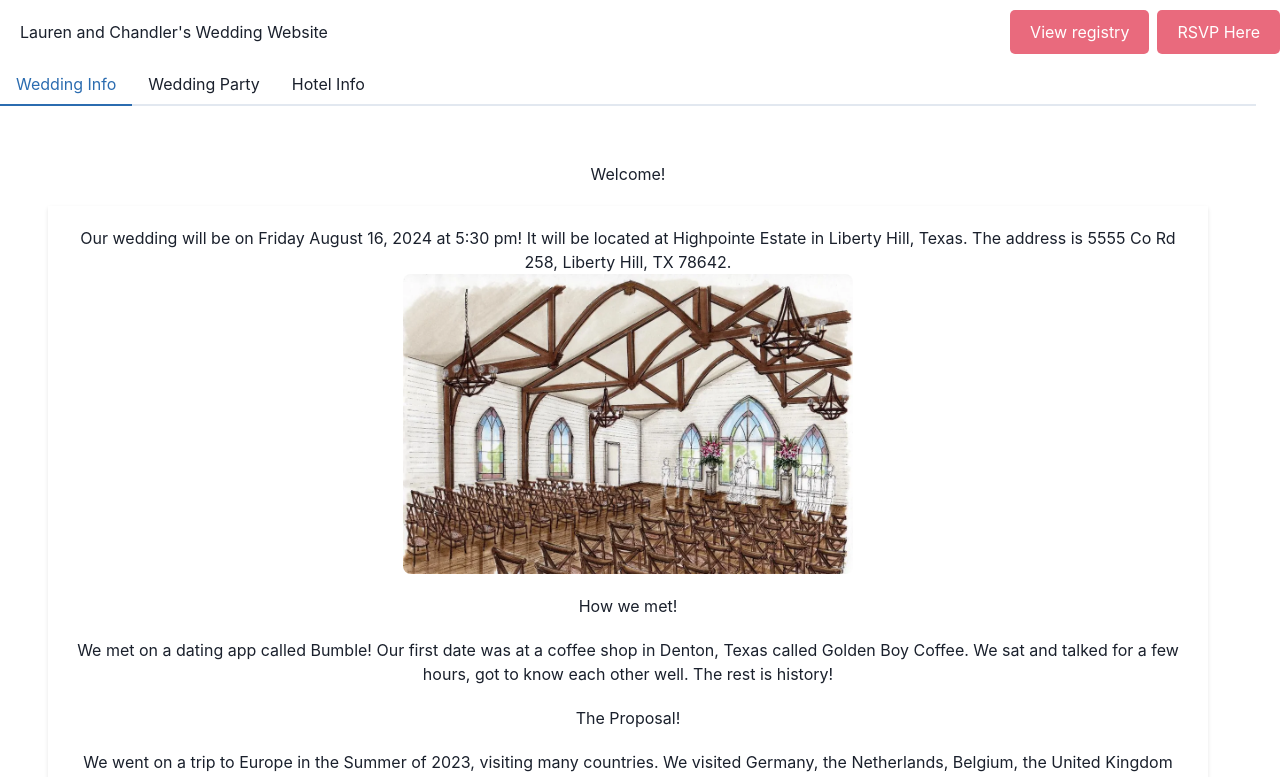
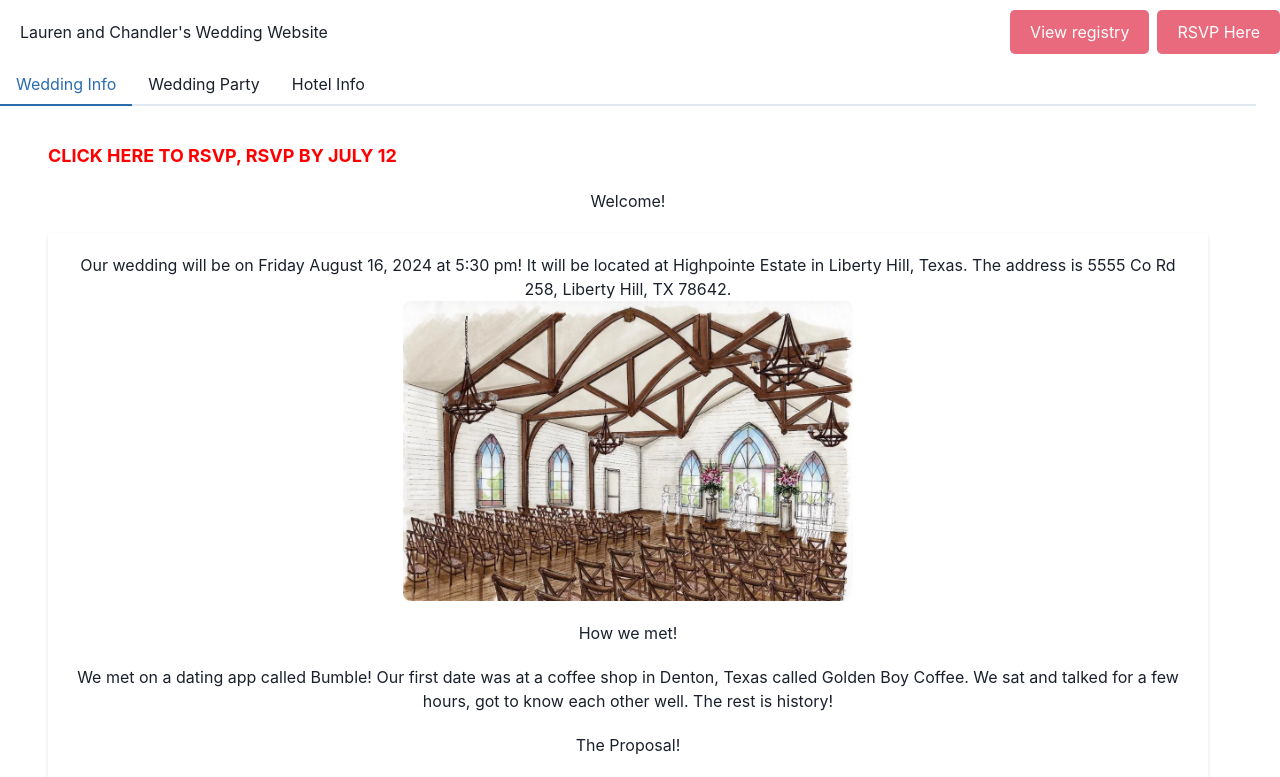
Before and after one commit to cbf0055/wedding-website, a React (Vite) app: page / in a window 1280 px wide. Shown: the top 777 px of the page. Built offline with nearby package versions, Linux system fonts and the light colour scheme.

Commit message:
added rsvp deadline

```diff
--- a/src/App.css
+++ b/src/App.css
@@ -49,3 +49,7 @@ a.button{
 div.header{
   padding-left: 10px;
 }
+a.alert{
+  font-weight: bold;
+  font-size: large;
+}
--- a/src/components/TabBar.tsx
+++ b/src/components/TabBar.tsx
@@ -35,6 +35,12 @@ const TabBar = () => {
       <TabPanels>
         <TabPanel>
           <div className="container">
+            <a
+              className="alert"
+              href="https://docs.google.com/forms/d/e/1FAIpQLSeJvqjULXVwFQUjlPneXCm-sN2RgiknSQvIsqYwqnAs1KDJKw/viewform?usp=sf_link"
+            >
+              CLICK HERE TO RSVP, RSVP BY JULY 12
+            </a>
             <header className="header">
               <h1>Welcome!</h1>
             </header>
--- a/src/index.css
+++ b/src/index.css
@@ -121,3 +121,8 @@ body {
 
   margin: auto;
 }
+a.alert{
+  font-weight: bold;
+  font-size: large;
+  color:red;
+}
```
